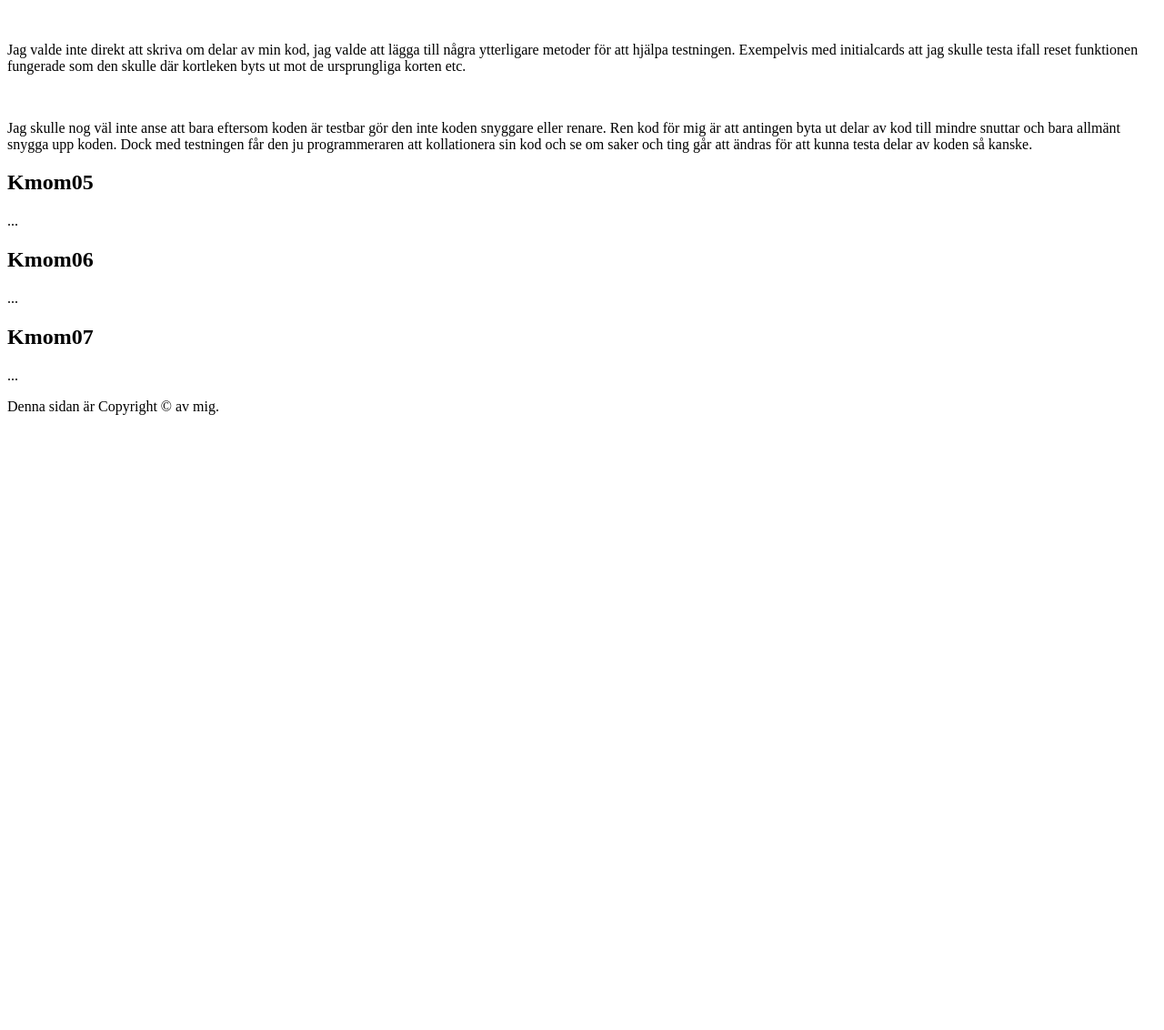
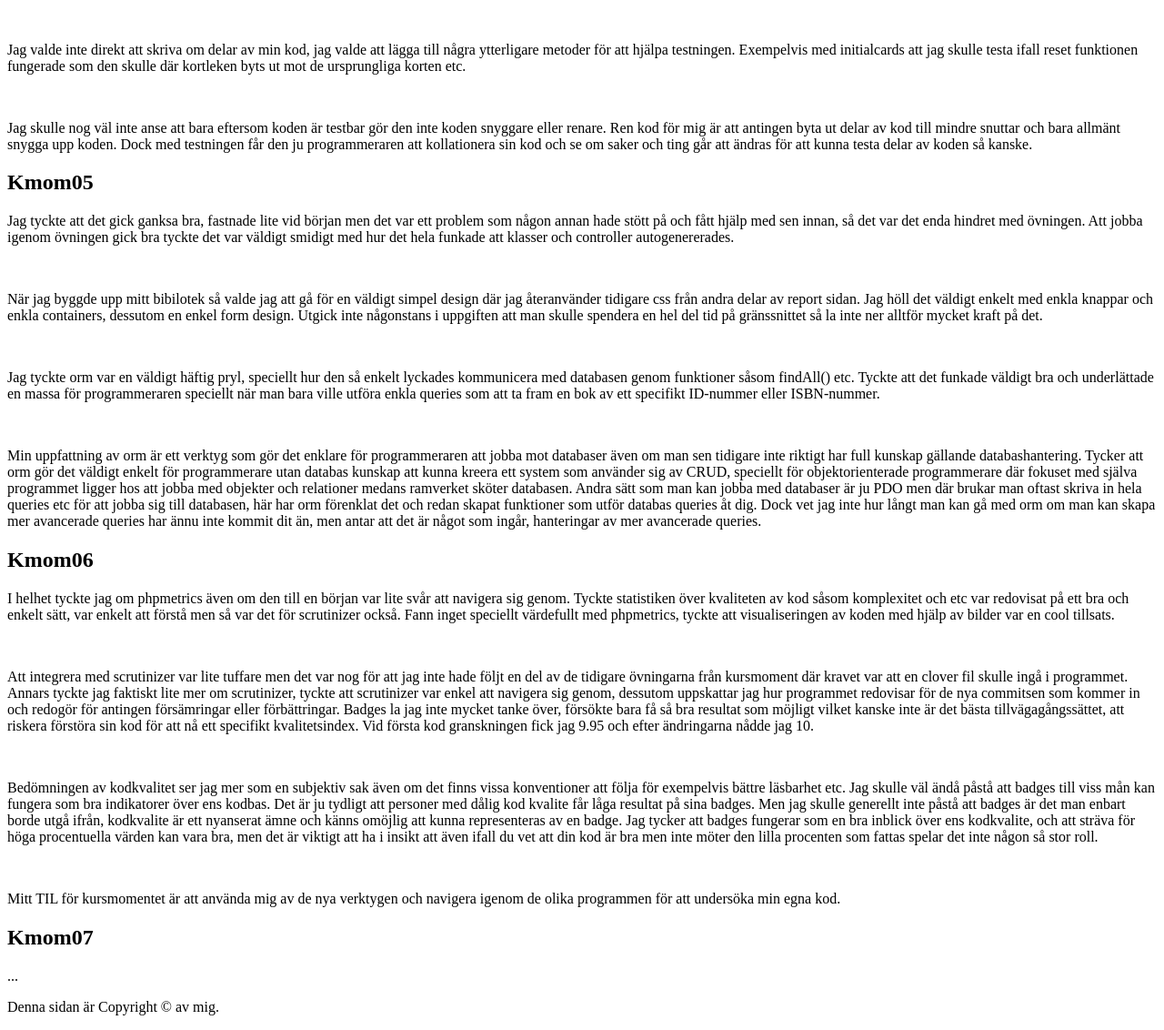
Before and after one commit to endriih/report, a Symfony app: template templates/report.html.twig in a window 1280 px wide. Shown: the part 2034-3166 px from the top of the page at 91% size. Before the commit the page ends 2490 px from the top, so only its background shows below. Run offline with Twig, Linux system fonts and the light colour scheme; the template is opened without the code that fills it, so the values that code supplies are empty; some libraries are stand-ins or nearby versions.

Commit message:
uppdaterat rapport twigen med ny dokumentation

```diff
--- a/templates/report.html.twig
+++ b/templates/report.html.twig
@@ -67,11 +67,23 @@
             </section>
             <section class="kmom05" id="kmom05">
                 <h2>Kmom05</h2>
-                <p>...</p>
+                <p>Jag tyckte att det gick ganksa bra, fastnade lite vid början men det var ett problem som någon annan hade stött på och fått hjälp med sen innan, så det var det enda hindret med övningen. Att jobba igenom övningen gick bra tyckte det var väldigt smidigt med hur det hela funkade att klasser och controller autogenererades.</p>
+                <br>
+                <p>När jag byggde upp mitt bibilotek så valde jag att gå för en väldigt simpel design där jag återanvänder tidigare css från andra delar av report sidan. Jag höll det väldigt enkelt med enkla knappar och enkla containers, dessutom en enkel form design. Utgick inte någonstans i uppgiften att man skulle spendera en hel del tid på gränssnittet så la inte ner alltför mycket kraft på det.</p>
+                <br>
+                <p>Jag tyckte orm var en väldigt häftig pryl, speciellt hur den så enkelt lyckades kommunicera med databasen genom funktioner såsom findAll() etc. Tyckte att det funkade väldigt bra och underlättade en massa för programmeraren speciellt när man bara ville utföra enkla queries som att ta fram en bok av ett specifikt ID-nummer eller ISBN-nummer.</p>
+                <br>
+                <p>Min uppfattning av orm är ett verktyg som gör det enklare för programmeraren att jobba mot databaser även om man sen tidigare inte riktigt har full kunskap gällande databashantering. Tycker att orm gör det väldigt enkelt för programmerare utan databas kunskap att kunna kreera ett system som använder sig av CRUD, speciellt för objektorienterade programmerare där fokuset med själva programmet ligger hos att jobba med objekter och relationer medans ramverket sköter databasen. Andra sätt som man kan jobba med databaser är ju PDO men där brukar man oftast skriva in hela queries etc för att jobba sig till databasen, här har orm förenklat det och redan skapat funktioner som utför databas queries åt dig. Dock vet jag inte hur långt man kan gå med orm om man kan skapa mer avancerade queries har ännu inte kommit dit än, men antar att det är något som ingår, hanteringar av mer avancerade queries.</p>
             </section>
             <section class="kmom06" id="kmom06">
                 <h2>Kmom06</h2>
-                <p>...</p>
+                <p>I helhet tyckte jag om phpmetrics även om den till en början var lite svår att navigera sig genom. Tyckte statistiken över kvaliteten av kod såsom komplexitet och etc var redovisat på ett bra och enkelt sätt, var enkelt att förstå men så var det för scrutinizer också. Fann inget speciellt värdefullt med phpmetrics, tyckte att visualiseringen av koden med hjälp av bilder var en cool tillsats.</p>
+                <br>
+                <p>Att integrera med scrutinizer var lite tuffare men det var nog för att jag inte hade följt en del av de tidigare övningarna från kursmoment där kravet var att en clover fil skulle ingå i programmet. Annars tyckte jag faktiskt lite mer om scrutinizer, tyckte att scrutinizer var enkel att navigera sig genom, dessutom uppskattar jag hur programmet redovisar för de nya commitsen som kommer in och redogör för antingen försämringar eller förbättringar. Badges la jag inte mycket tanke över, försökte bara få så bra resultat som möjligt vilket kanske inte är det bästa tillvägagångssättet, att riskera förstöra sin kod för att nå ett specifikt kvalitetsindex. Vid första kod granskningen fick jag 9.95 och efter ändringarna nådde jag 10.</p>
+                <br>
+                <p>Bedömningen av kodkvalitet ser jag mer som en subjektiv sak även om det finns vissa konventioner att följa för exempelvis bättre läsbarhet etc. Jag skulle väl ändå påstå att badges till viss mån kan fungera som bra indikatorer över ens kodbas. Det är ju tydligt att personer med dålig kod kvalite får låga resultat på sina badges. Men jag skulle generellt inte påstå att badges är det man enbart borde utgå ifrån, kodkvalite är ett nyanserat ämne och känns omöjlig att kunna representeras av en badge. Jag tycker att badges fungerar som en bra inblick över ens kodkvalite, och att sträva för höga procentuella värden kan vara bra, men det är viktigt att ha i insikt att även ifall du vet att din kod är bra men inte möter den lilla procenten som fattas spelar det inte någon så stor roll.</p>
+                <br>
+                <p>Mitt TIL för kursmomentet är att använda mig av de nya verktygen och navigera igenom de olika programmen för att undersöka min egna kod.</p>
             </section>
             <section class="kmom07" id="kmom07">
                 <h2>Kmom07</h2>
```
